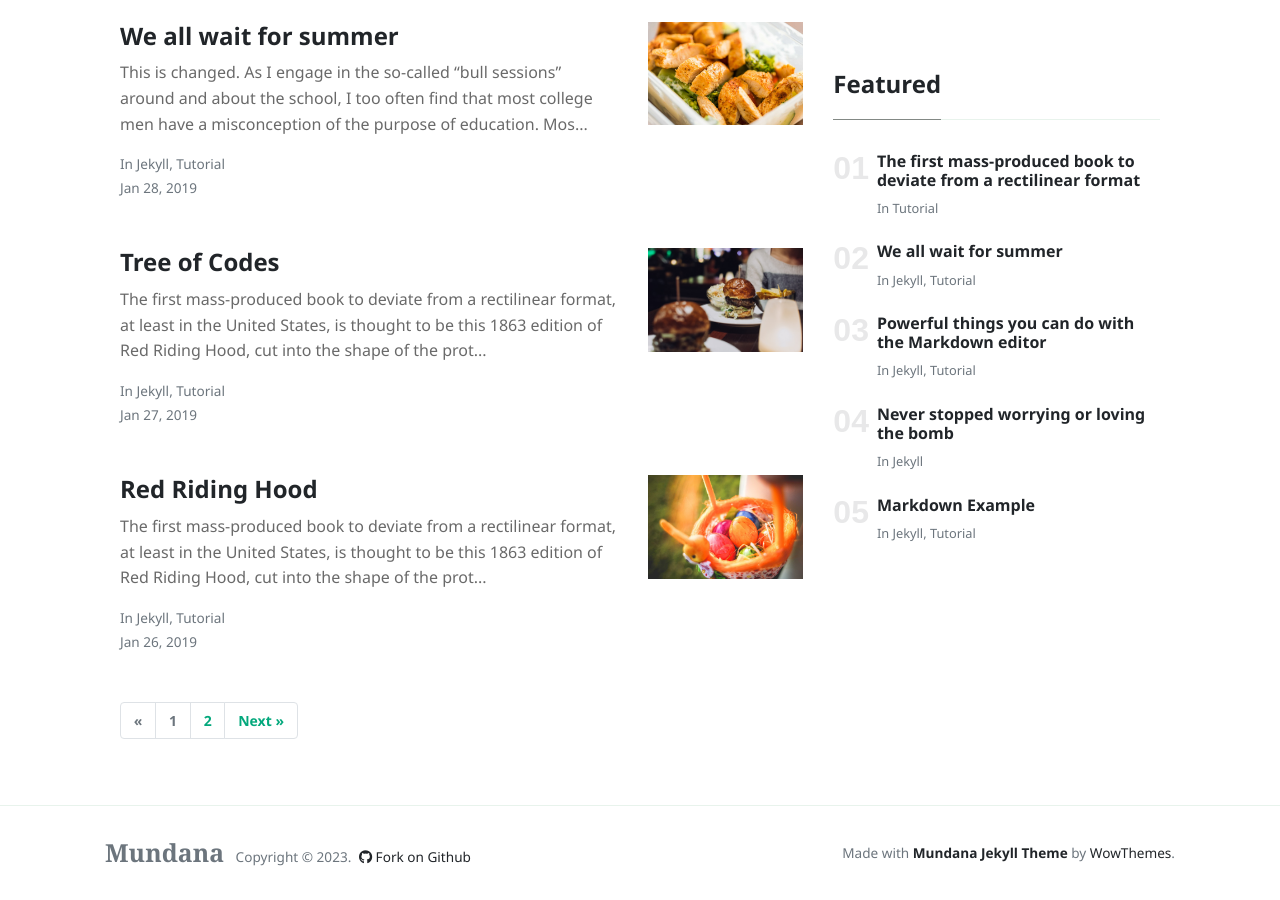
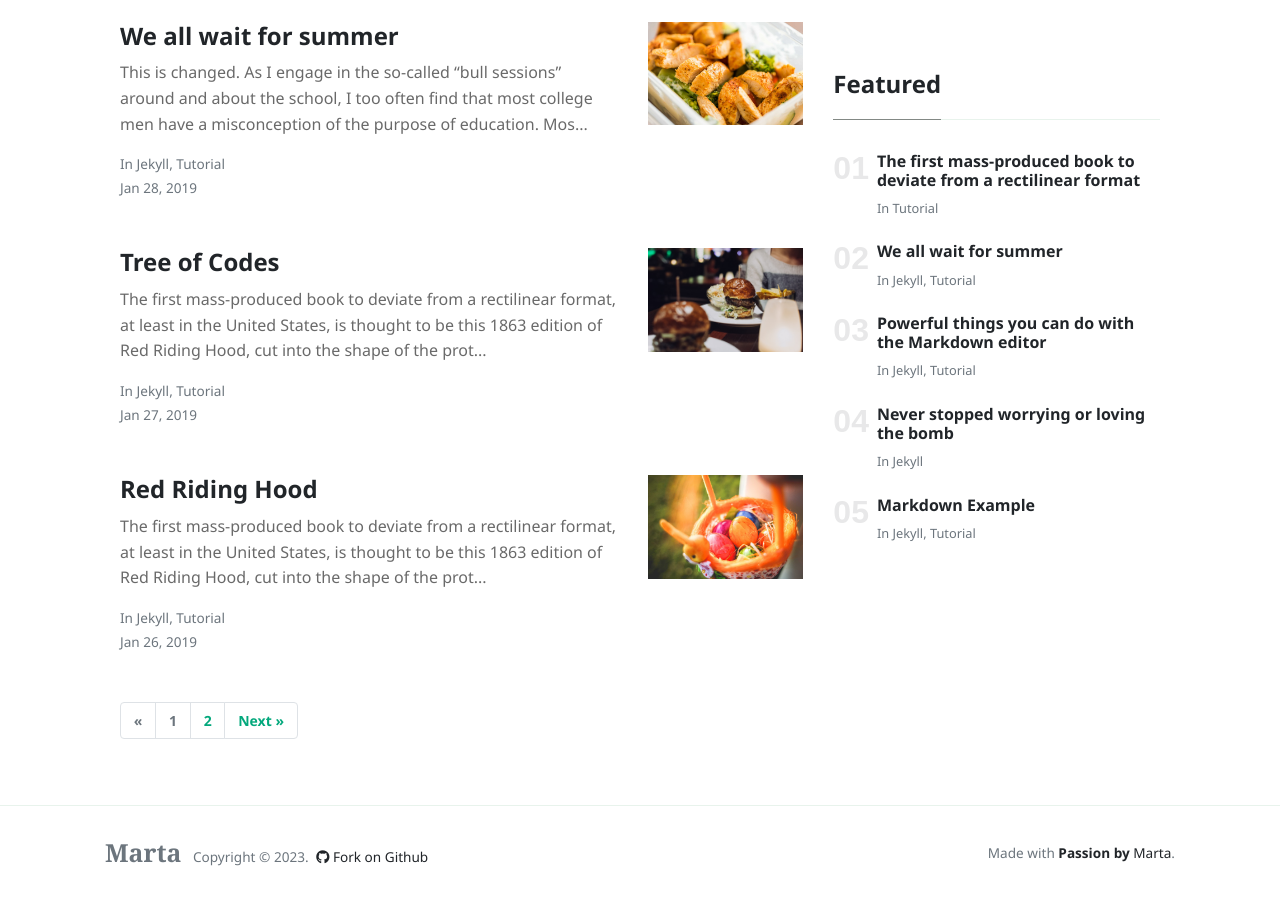
Before and after one commit to 0wnway/simplywhy, a Jekyll site: the page built from index.html, in a window 1280 px wide and 900 px high, scrolled down 2022 px. Built offline with Jekyll 4.4.1, drawn with Linux system fonts in a browser that asks for light colours; nearby versions of some CDN libraries; the list of posts is cut into pages by our own code.

Commit message:
Vault autocommit on iPad von Marta

```diff
--- a/_layouts/default.html
+++ b/_layouts/default.html
@@ -77,7 +77,7 @@
         <div class="container">
         <div class="row align-items-center justify-content-between">
             <div>
-                <span class="navbar-brand mr-2 mb-0"><strong>Mundana</strong></span>
+                <span class="navbar-brand mr-2 mb-0"><strong>Marta</strong></span>
                 <span>Copyright © <script>document.write(new Date().getFullYear())</script>.</span>
 
                 <!--  Github Repo Star Btn-->
@@ -85,7 +85,7 @@
 
             </div>
             <div>
-                Made with <a target="_blank" class="text-dark font-weight-bold" href="https://www.wowthemes.net/mundana-jekyll-theme/"> Mundana Jekyll Theme </a> by <a class="text-dark" target="_blank" href="https://www.wowthemes.net">WowThemes</a>.
+                Made with <a target="_blank" class="text-dark font-weight-bold" href="https://www.wowthemes.net/mundana-jekyll-theme/"> Passion by </a><a class="text-dark" target="_blank" href="https://www.wowthemes.net">Marta</a>.
             </div>
         </div>
         </div>
```
